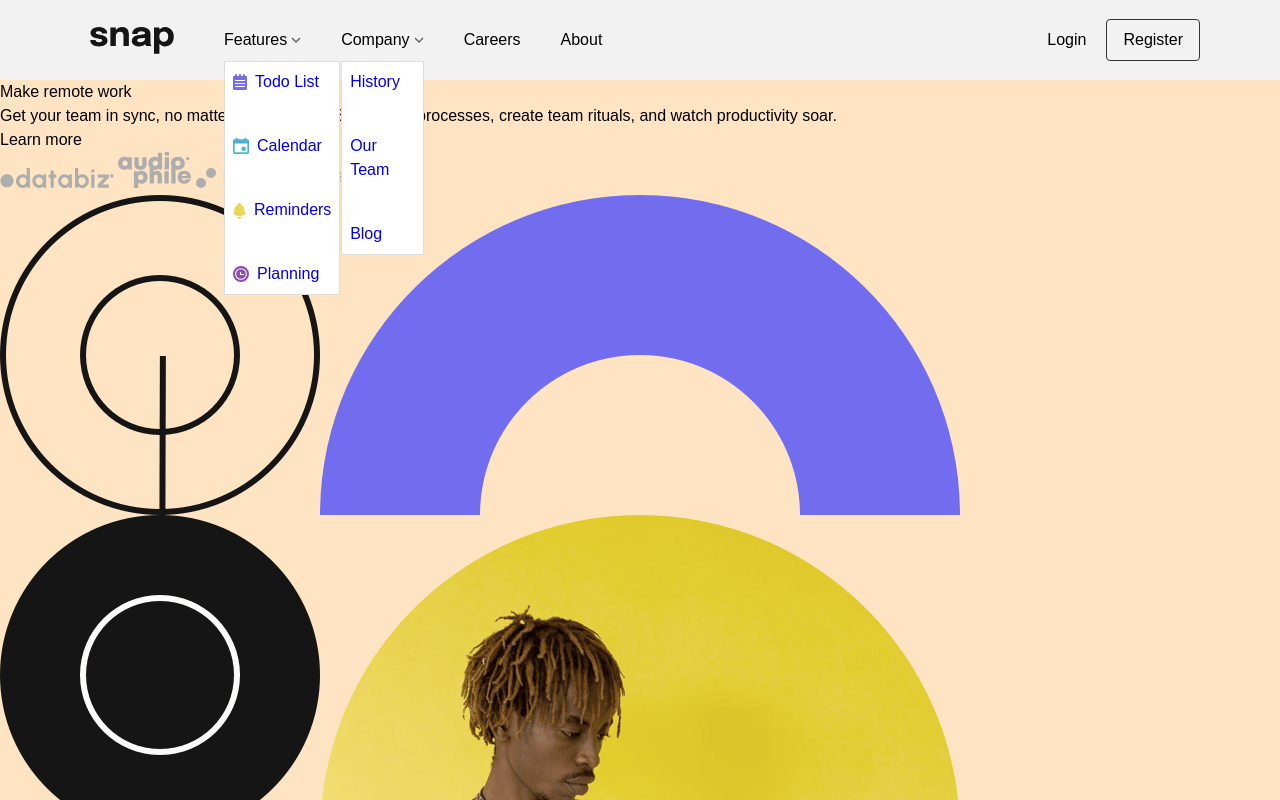
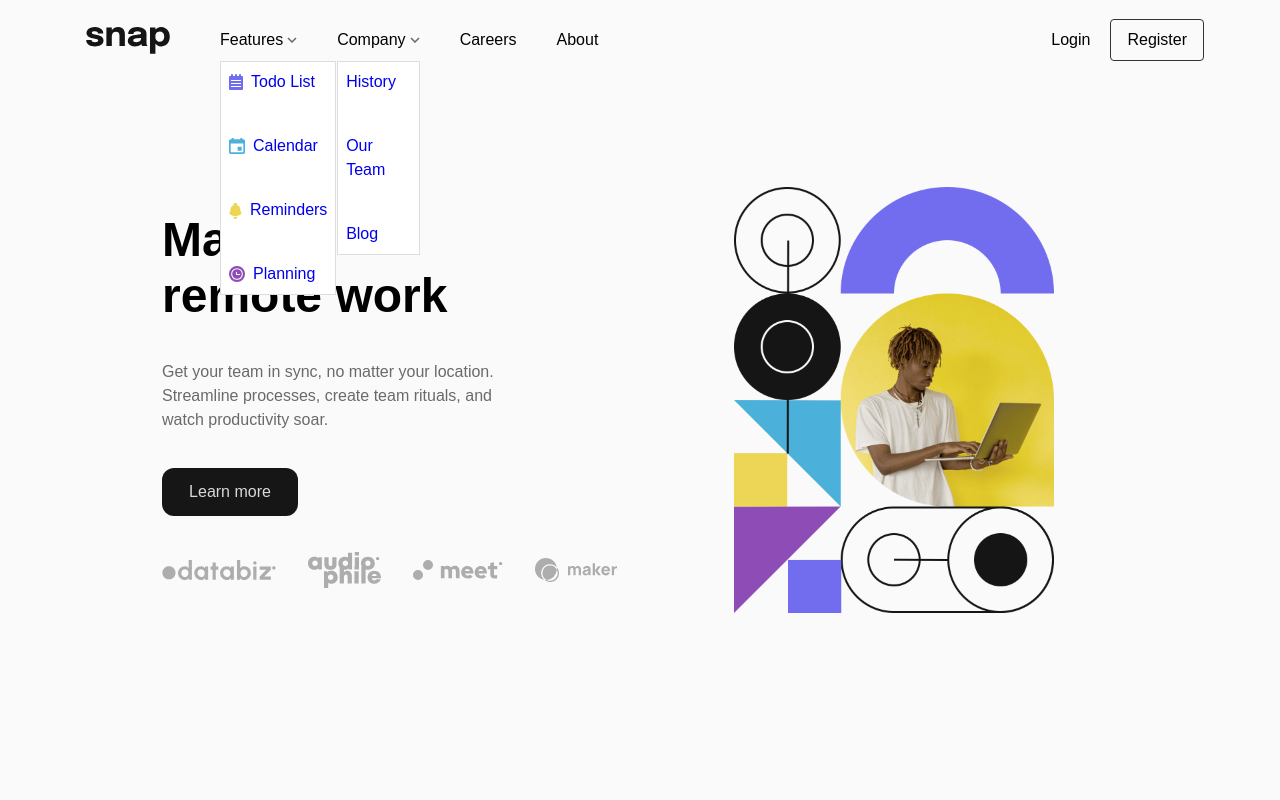
Before and after one commit to cyuuue0007/intro-section-with-dropdown-navigation-main, a plain HTML site: page index.html in a window 1280 px wide. Shown: the top 800 px of the page. Drawn offline with nearby package versions, Linux system fonts and the light colour scheme.

Commit message:
feat:排版初略完成

```diff
--- a/index.html
+++ b/index.html
@@ -84,22 +84,23 @@
       <main>
         <div class="main-wrapper">
           <div class="content-wrapper">
-            <h1>Make remote work
-            </h1>
-            <p>Get your team in sync, no matter your location. Streamline processes, create team rituals, and watch
+            <div class="content">
+              <h1>Make</br>remote work</h1>
+              <p>Get your team in sync, no matter your location.</br>Streamline processes, create team rituals,
+                and</br>watch
                 productivity soar.
               </p>
               <div class="learn-more-btn-wrapper">
                 <p>Learn more</p>
               </div>
               <div class="client-list-wrapper">
-              <img src="./images/client-databiz.svg" class="hero-desktop-img" alt="hero-desktop-img">
-              <img src="./images/client-audiophile.svg" class="hero-desktop-img" alt="hero-desktop-img">
-              <img src="./images/client-meet.svg" class="hero-desktop-img" alt="hero-desktop-img">
-              <img src="./images/client-maker.svg" class="hero-desktop-img" alt="hero-desktop-img">
+                <img src="./images/client-databiz.svg" class="databiz-img" alt="databiz-img">
+                <img src="./images/client-audiophile.svg" class="audiophile-img" alt="audiophile-img">
+                <img src="./images/client-meet.svg" class="meet-img" alt="meet-img">
+                <img src="./images/client-maker.svg" class="makerp-img" alt="makerp-img">
+              </div>
             </div>
             <img src="./images/image-hero-desktop.png" class="hero-desktop-img" alt="hero-desktop-img">
-          </div>
       </main>
     </div>
   </div>
@@ -116,23 +117,31 @@
     font-family: 'Noto Sans TC', 'PingFang TC', 'Microsoft JhengHei', sans-serif;
     line-height: 1.5rem;
     font-size: 16px;
-    background-color: bisque;
+    background-color: #FAFAFA;
   }
 
   body a {
     text-decoration: none;
   }
 
-  .container,
-  .wrapper {
-    max-width: 1440px;
-    margin: 0 auto;
+  .container {
+    display: flex;
+    justify-content: center;
+    align-items: center;
+    height: 100%;
+  }
+
+  .main-wrapper {
+    display: flex;
+    justify-content: center;
+    align-items: center;
   }
 
   .header-wrapper {
+    position: fixed;
     width: 100%;
     height: 80px;
-    background-color: #f2f2f2;
+    background-color: #FAFAFA;
   }
 
   .nav-wrapper {
@@ -142,7 +151,7 @@
     max-width: 1200px;
     height: 100%;
     margin: 0 auto;
-    padding: 0 40px;
+    padding: 0 36px;
   }
 
   .snap-logo-img {
@@ -173,6 +182,7 @@
   .nav-item {
     gap: 4px;
     position: relative;
+    cursor: pointer
   }
 
   .nav-item {
@@ -216,12 +226,95 @@
     gap: 20px;
   }
 
+  .login-wrapper p {
+    cursor: pointer
+  }
+
   .register-btn-wrapper {
     padding: 8px 16px;
     border: 1px solid #333;
     border-radius: 4px;
     cursor: pointer;
   }
+
+  .register-btn-wrapper:hover {
+    background-color: #161616;
+    border: 1px solid #161616;
+  }
+
+  .register-btn-wrapper p:hover {
+    color: #D9D9D9;
+  }
+
+  .main-wrapper {
+    display: flex;
+    justify-content: center;
+    align-items: center;
+    max-width: 1200px;
+    width: 100%;
+    height: 100vh;
+  }
+
+  .content-wrapper {
+    display: flex;
+    width: 100%;
+    max-width: 1200px;
+  }
+
+  .content {
+    flex: 1;
+    display: flex;
+    flex-direction: column;
+    justify-content: center;
+    align-items: flex-start;
+    padding: 0 36px;
+    gap: 36px;
+  }
+
+  .hero-desktop-img {
+    display: flex;
+    flex: 1;
+    width: 500px;
+    max-width: 100%;
+    height: auto;
+    padding: 100px 100px 100px 80px;
+  }
+
+  .content h1 {
+    font-size: 3rem;
+    line-height: 3.5rem;
+    font-weight: 800;
+  }
+
+  .content p {
+    color: #6A6A6A;
+  }
+
+  .learn-more-btn-wrapper {
+    display: flex;
+    width: 136px;
+    height: 48px;
+    background-color: #161616;
+    border-radius: 12px;
+    justify-content: center;
+    align-items: center;
+  }
+
+  .learn-more-btn-wrapper p {
+    color: #D9D9D9;
+    cursor: pointer;
+  }
+
+  .learn-more-btn-wrapper:hover {
+    background-color: #6A6A6A;
+  }
+
+  .client-list-wrapper {
+    display: flex;
+    justify-content: center;
+    align-items: center;
+    gap: 32px;
+  }
 </style>
 
 </html>
```
Lines whose indentation alone changed are shown as unchanged.
